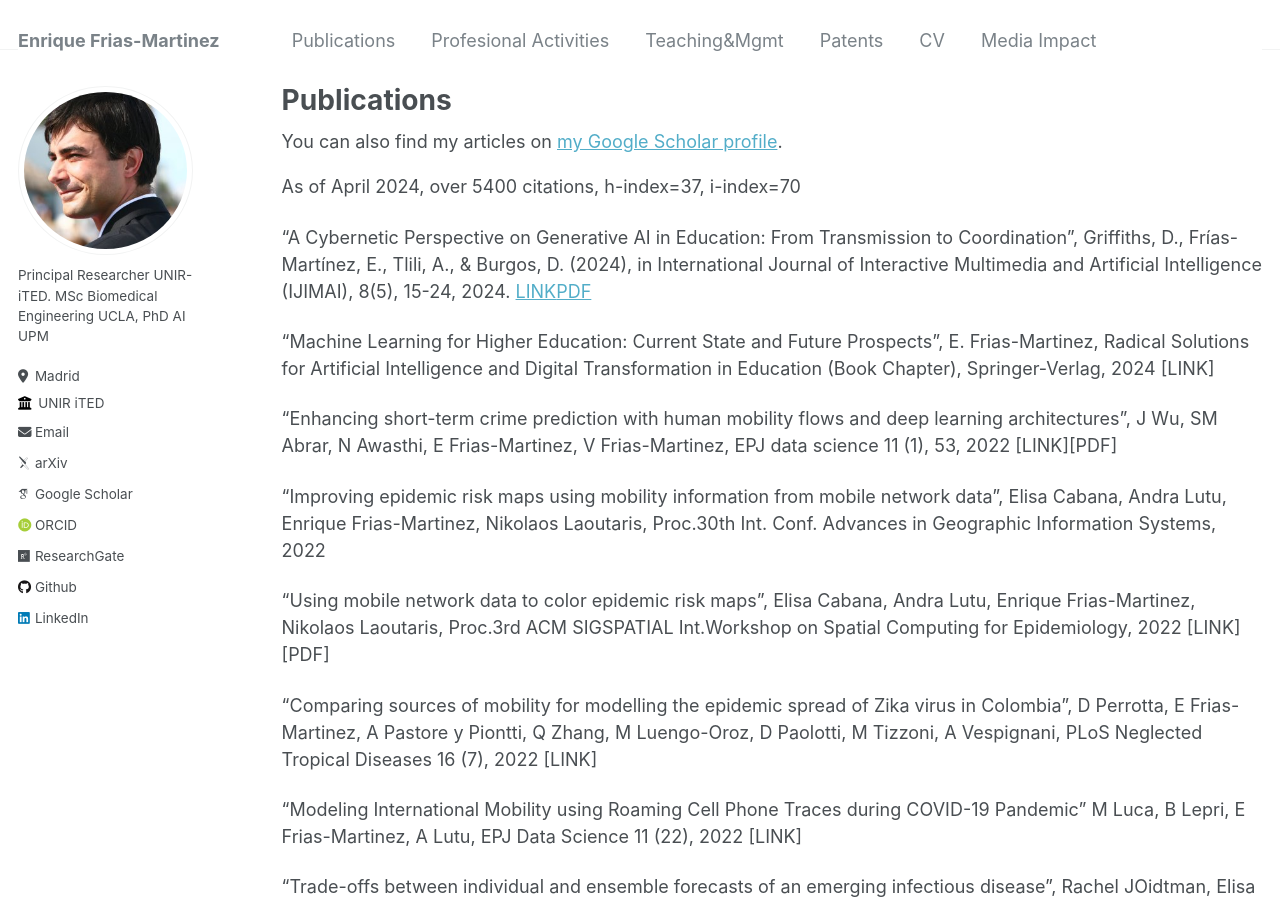
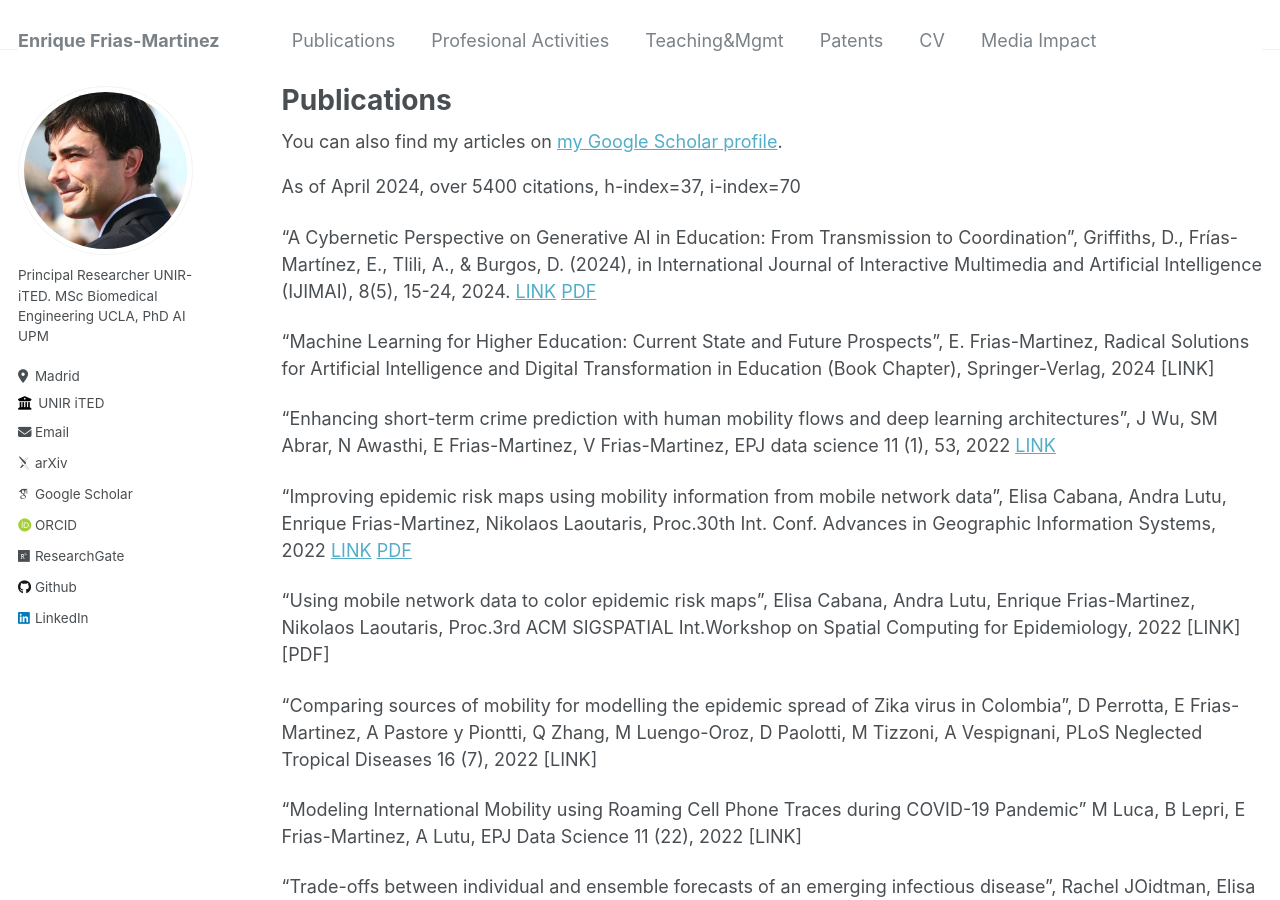
Before and after one commit to ENriqueFRiasM/enriquefriasm.github.io, a Jekyll site: the page built from _pages/publications.md, in a window 1280 px wide and 900 px high. Built offline with Jekyll 4.4.1, drawn with Linux system fonts in a browser that asks for light colours; some web fonts are replaced.

Commit message:
Update publications.md

```diff
--- a/_pages/publications.md
+++ b/_pages/publications.md
@@ -11,14 +11,14 @@ author_profile: true
 {% endif %}
 As of April 2024, over 5400 citations, h-index=37, i-index=70
 
-"A Cybernetic Perspective on Generative AI in Education: From Transmission to Coordination", Griffiths, D., Frías-Martínez, E., Tlili, A., & Burgos, D. (2024), in International Journal of Interactive Multimedia and Artificial Intelligence (IJIMAI), 8(5), 15-24, 2024. [LINK](https://www.ijimai.org/journal/bibcite/reference/3430)[PDF](https://reunir.unir.net/bitstream/handle/123456789/16207/A%20Cybernetic%20Perspective%20on%20Generative%20AI%20in%20Education.pdf?sequence=1&isAllowed=y)
+"A Cybernetic Perspective on Generative AI in Education: From Transmission to Coordination", Griffiths, D., Frías-Martínez, E., Tlili, A., & Burgos, D. (2024), in International Journal of Interactive Multimedia and Artificial Intelligence (IJIMAI), 8(5), 15-24, 2024. [LINK](https://www.ijimai.org/journal/bibcite/reference/3430)  [PDF](https://reunir.unir.net/bitstream/handle/123456789/16207/A%20Cybernetic%20Perspective%20on%20Generative%20AI%20in%20Education.pdf?sequence=1&isAllowed=y)
 
 "Machine Learning for Higher Education: Current State and Future Prospects", E. Frias-Martinez, Radical Solutions for Artificial Intelligence and Digital Transformation in Education (Book Chapter), Springer-Verlag, 2024 [LINK]
 
 "Enhancing short-term crime prediction with human mobility flows and deep learning architectures", J Wu, SM Abrar, N Awasthi, E Frias-Martinez, V Frias-Martinez,
-EPJ data science 11 (1), 53, 2022 [LINK][PDF]
+EPJ data science 11 (1), 53, 2022 [LINK](https://link.springer.com/content/pdf/10.1140/epjds/s13688-022-00366-2.pdf)
 
-"Improving epidemic risk maps using mobility information from mobile network data", Elisa Cabana, Andra Lutu, Enrique Frias-Martinez, Nikolaos Laoutaris, Proc.30th Int. Conf. Advances in Geographic Information Systems, 2022
+"Improving epidemic risk maps using mobility information from mobile network data", Elisa Cabana, Andra Lutu, Enrique Frias-Martinez, Nikolaos Laoutaris, Proc.30th Int. Conf. Advances in Geographic Information Systems, 2022 [LINK](https://dl.acm.org/doi/10.1145/3557915.3561012)  [PDF](https://dspace.networks.imdea.org/bitstream/handle/20.500.12761/1616/Improving%20epidemic%20risk%20maps%20using%20mobility%20information.pdf?sequence=1)
 
 "Using mobile network data to color epidemic risk maps", Elisa Cabana, Andra Lutu, Enrique Frias-Martinez, Nikolaos Laoutaris, Proc.3rd ACM SIGSPATIAL Int.Workshop on Spatial Computing for Epidemiology, 2022 [LINK][PDF]
 
```
